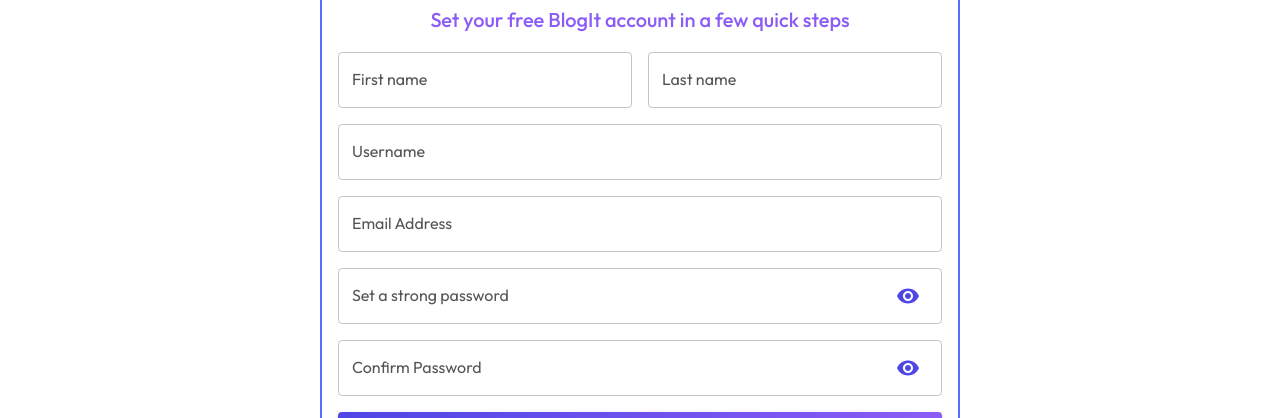
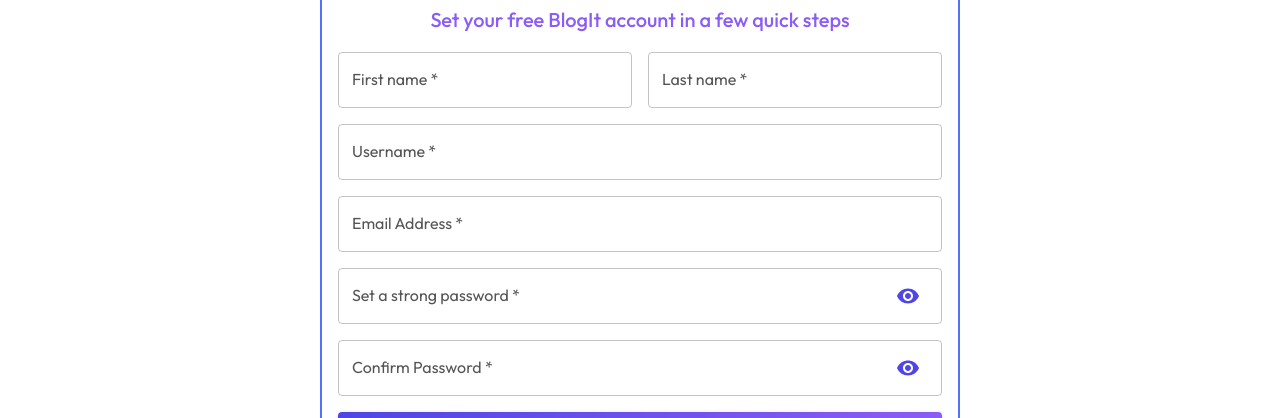
Before and after one commit to WaithakaGuru/BlogIt, a React (Vite) app in the folder frontend/: page /register in a window 1280 px wide. Shown: the part 148-566 px from the top of the page. Built offline with nearby package versions, Linux system fonts and the light colour scheme; no server answers.

Commit message:
Implement the register new user functionality; checkPassword Strength, prevent data fetch in navbar unless user has logged in

```diff
--- a/frontend/package.json
+++ b/frontend/package.json
@@ -25,6 +25,7 @@
     "@eslint/js": "^9.30.1",
     "@types/react": "^19.1.8",
     "@types/react-dom": "^19.1.6",
+    "@types/zxcvbn": "^4.4.5",
     "@vitejs/plugin-react-swc": "^3.10.2",
     "eslint": "^9.30.1",
     "eslint-plugin-react-hooks": "^5.2.0",
--- a/frontend/src/components/NavBar.tsx
+++ b/frontend/src/components/NavBar.tsx
@@ -12,7 +12,7 @@
   const path  = useLocation().pathname
   const {mutateAsync: logOutUser} = useLogOutUser();
   const [error, setError] = useState("");
-  const {data: userInfo} = useGetCurrentUserInfo()
+  const {data: userInfo} = useGetCurrentUserInfo(isLoggedIn!)
 
   async function handleLogOut () {
     setIsLoggedIn(0);
--- a/frontend/src/pages/RegisterNewAccountPage.tsx
+++ b/frontend/src/pages/RegisterNewAccountPage.tsx
@@ -1,8 +1,97 @@
-import { Button, Stack, Typography } from "@mui/material";
+import { Alert, Button, Stack, Typography } from "@mui/material";
 import PasswordInput from "../components/PasswordInput";
 import TextInput from "../components/TextInput";
+import { useReducer, useState } from "react";
+import checkPasswordStrength from "../utils/checkPasswordStrength";
+import { useRegisterNewUser } from "../service/PostRequests";
+import { isAxiosError } from "axios";
+import { replace, useNavigate } from "react-router-dom";
+
+type ActionType = {
+  type: string
+  payload: {element: string, value: string}
+}
+
+type RegisterFormType = {
+  firstName: string,
+  lastName: string,
+  userName: string,
+  email: string,
+  password: string,
+  confirmPassword: string
+}
+
+function reducerFunc (prevState: RegisterFormType, action: ActionType) {
+  switch(action.type){
+    case "HANDLE_INPUT":
+     const updateField = action.payload.element;
+     return {
+      ...prevState,  [updateField]: action.payload.value
+     }
+
+    default:
+     return prevState
+  }
+}
+
+const initialState = {
+  firstName : "",
+  lastName : "",
+  userName : "",
+  email : "",
+  password : "",
+  confirmPassword : "",
+}
+
 
 function RegisterNewAccountPage() {
+  const navigate = useNavigate();
+  const [state, dispatch] = useReducer(reducerFunc, initialState)
+
+  const [error, setError] = useState("");
+
+  function handleFirstName(e: React.ChangeEvent<HTMLInputElement>){
+    dispatch({type: "HANDLE_INPUT", payload:{element: "firstName",  value :e.target.value}})
+  }
+  function handleLastName(e: React.ChangeEvent<HTMLInputElement>){
+    dispatch({type: "HANDLE_INPUT", payload:{element: "lastName",  value :e.target.value}})
+  }
+  function handleUserName(e: React.ChangeEvent<HTMLInputElement>){
+    dispatch({type: "HANDLE_INPUT", payload:{element: "userName",  value :e.target.value}})
+  }
+  function handleEmail(e: React.ChangeEvent<HTMLInputElement>){
+    dispatch({type: "HANDLE_INPUT", payload:{element: "email",  value :e.target.value}})
+  }
+  function handlePassword(e: React.ChangeEvent<HTMLInputElement>){
+    dispatch({type: "HANDLE_INPUT", payload:{element: "password",  value :e.target.value}})
+  }
+  function handleConfirmPassword(e: React.ChangeEvent<HTMLInputElement>){
+    dispatch({type: "HANDLE_INPUT", payload:{element: "confirmPassword",  value :e.target.value}})
+  }
+
+  async function handleRegisterNewUser (e: React.FormEvent<HTMLFormElement>) {
+    e.preventDefault();
+    try{
+      if(checkPasswordStrength(state.password) === -1){
+        setError("Please Choose a Stronger Password")
+      }
+      if(!(state.password === state.confirmPassword)) {
+        setError("Password and confirm password must be the same")
+      }
+      const {mutateAsync: reigsterUser} =  useRegisterNewUser();
+      const {confirmPassword, ...newUserInfo} = state
+      const newUser = await reigsterUser(newUserInfo);
+      if(newUser) {
+        navigate("/login", {replace: true})
+      }
+    }catch(err) {
+      console.log(err);
+      if(isAxiosError(err)){
+        setError(err.response?.data.message)
+      }
+    }
+  }
+
   return (
     <>
       <Typography variant="h4" gutterBottom align="center">
@@ -10,6 +99,7 @@
       </Typography>
       <Stack
         component={"form"}
+        onSubmit={handleRegisterNewUser}
         p={2}
         spacing={2}
         border={"2px solid"}
@@ -20,18 +110,28 @@
         <Typography variant="h6" align="center" color="secondary">
           Set your free BlogIt account in a few quick steps
         </Typography>
+
+        {error && (<Alert severity="error" variant="outlined"
+         sx={{color: "red", fontWeight: 600, fontSize: "1rem"}}
+        >
+            {error}
+        </Alert>)}
+
         <Stack direction={"row"} spacing={2}>
-          <TextInput label="First name" placeholder="Enter you: First name" />
-          <TextInput label="Last name" placeholder="Enter you: Last name" />
+          <TextInput label="First name" placeholder="Enter you: First name" value={state.firstName} onChange={handleFirstName} required/>
+          <TextInput label="Last name" placeholder="Enter you: Last name" value={state.lastName}  onChange={handleLastName} required/>
         </Stack>
-        <TextInput label="Username" placeholder="Enter a Unique: Username" />
+        <TextInput label="Username" placeholder="Enter a Unique: Username" value={state.userName} onChange={handleUserName} required/>
         <TextInput
           label="Email Address"
           placeholder="Enter a Valid: Email"
           type="email"
+          required
+          onChange={handleEmail}
+          value={state.email}
         />
-        <PasswordInput label="Set a strong password" />
-        <PasswordInput label="Confirm Password" />
+        <PasswordInput label="Set a strong password" required value={state.password} onChange={handlePassword}/>
+        <PasswordInput label="Confirm Password" required value={state.confirmPassword} onChange={handleConfirmPassword}/>
         <Button
           type="submit"
           variant="contained"
--- a/frontend/src/service/FetchAllBlogs.ts
+++ b/frontend/src/service/FetchAllBlogs.ts
@@ -66,7 +66,7 @@
   });
 }
 
-const useGetCurrentUserInfo = () =>{
+const useGetCurrentUserInfo = (isLoggedIn: boolean = false) =>{
   const {token} = useBlog();
   return useQuery({
     queryKey: ["GET_CURRENT_USER_DETAILS"],
@@ -76,7 +76,8 @@
      })
      return  currentUserInfo;
     },
-    retry: 1
+    retry: 1,
+    enabled: isLoggedIn
   })
 }
 
--- a/frontend/src/service/PostRequests.ts
+++ b/frontend/src/service/PostRequests.ts
@@ -7,11 +7,12 @@
     return useMutation({
         mutationKey: ["RGISTER_NEW_USER"],
         mutationFn: async (data: any) => {
-            axInstance.post("/auth/register", data, {
+            const newUser = axInstance.post("/auth/register", data, {
                 headers: {
                     Authorization: `Bearer ${token}`
                 }
             })
+            return newUser;
         }
     })
 }
--- /dev/null
+++ b/frontend/src/utils/checkPasswordStrength.ts
@@ -0,0 +1,6 @@
+import z  from "zxcvbn"
+
+export default function checkPasswordStrength(password: string){
+   const strength =  z(password).score;
+   return strength >=3 ? 1 : -1
+}
```
